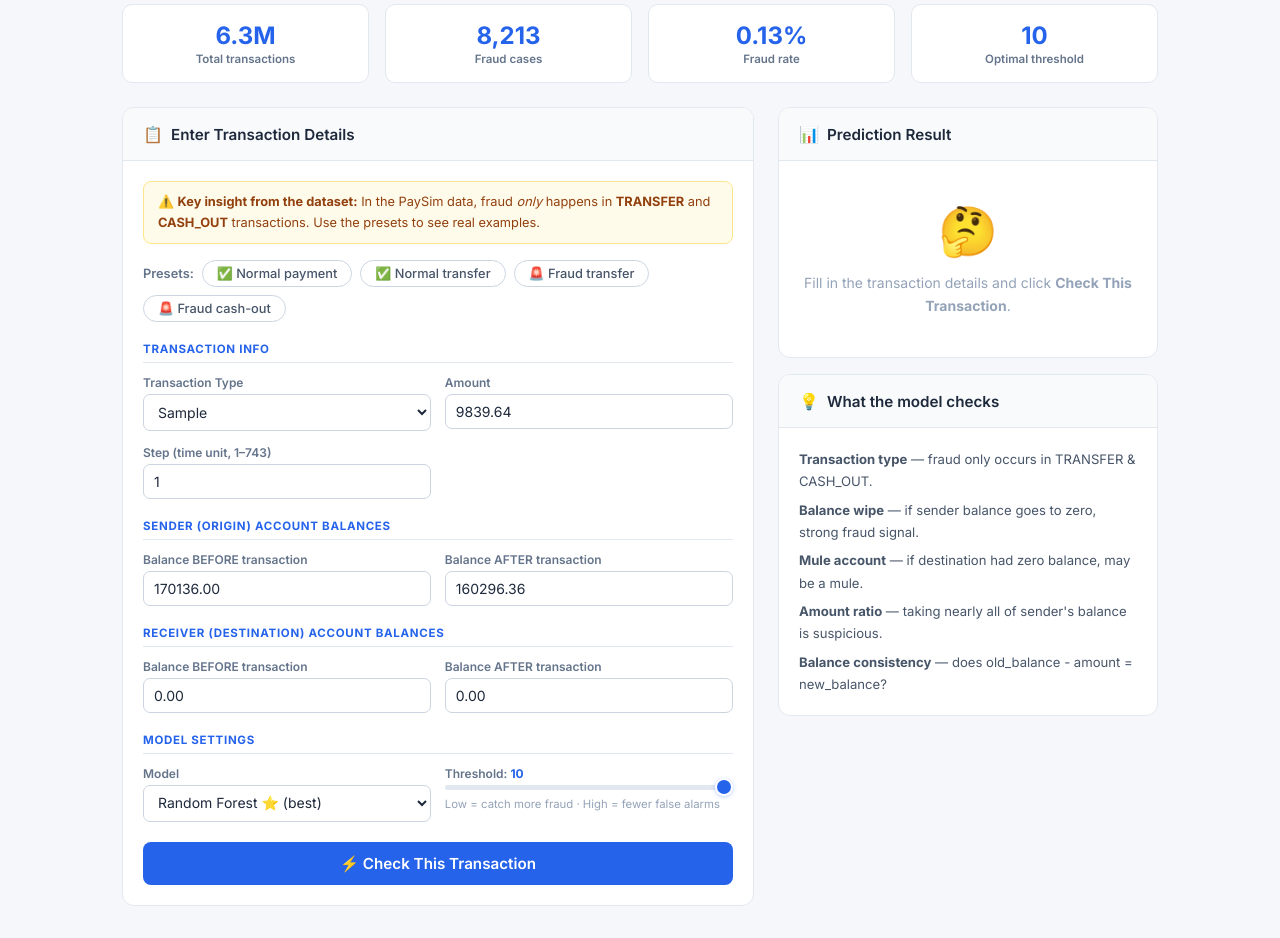
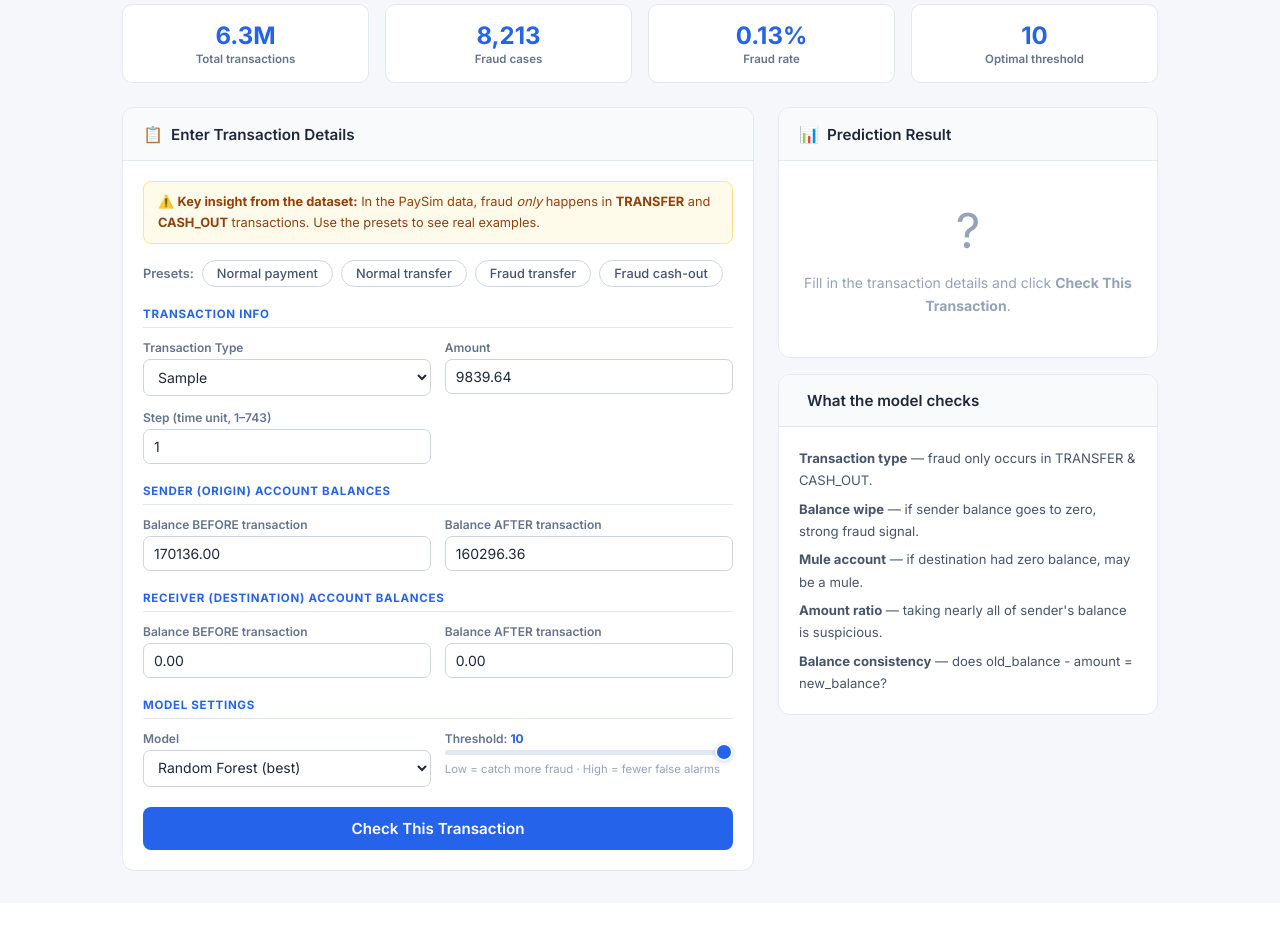
Before and after one commit to smruti-alegaonkar/Fraud-Detection-System-for-Financial-Transactions, a Flask app: template app/templates/index.html in a window 1280 px wide. Shown: the part 225-1163 px from the top of the page. After the commit the page ends 1096 px from the top, so only its background shows below. Run offline with Flask 3, Linux system fonts and the light colour scheme; the template is opened without the code that fills it: most values are stand-ins (such as "Sample title", 1, 10 or a date in 2020); parts of the project's set-up code (start-up, migrations or seed data) failed here and were passed over.

Commit message:
UI modifications

```diff
--- a/app/templates/index.html
+++ b/app/templates/index.html
@@ -139,10 +139,10 @@
 
         <div class="preset-row">
           <label>Presets:</label>
-          <button class="preset-btn" onclick="loadPreset('normal_payment')">✅ Normal payment</button>
-          <button class="preset-btn" onclick="loadPreset('normal_transfer')">✅ Normal transfer</button>
-          <button class="preset-btn" onclick="loadPreset('fraud_transfer')">🚨 Fraud transfer</button>
-          <button class="preset-btn" onclick="loadPreset('fraud_cashout')">🚨 Fraud cash-out</button>
+          <button class="preset-btn" onclick="loadPreset('normal_payment')"> Normal payment</button>
+          <button class="preset-btn" onclick="loadPreset('normal_transfer')"> Normal transfer</button>
+          <button class="preset-btn" onclick="loadPreset('fraud_transfer')">Fraud transfer</button>
+          <button class="preset-btn" onclick="loadPreset('fraud_cashout')"> Fraud cash-out</button>
         </div>
 
         <form id="txnForm">
@@ -195,7 +195,7 @@
             <div class="form-group">
               <label class="fl">Model</label>
               <select id="modelSelect">
-                <option value="rf">Random Forest ⭐ (best)</option>
+                <option value="rf">Random Forest (best)</option>
                 <option value="lr">Logistic Regression</option>
               </select>
             </div>
@@ -210,7 +210,7 @@
             </div>
           </div>
 
-          <button type="submit" class="submit-btn" id="submitBtn">⚡ Check This Transaction</button>
+          <button type="submit" class="submit-btn" id="submitBtn"> Check This Transaction</button>
         </form>
 
       </div>
@@ -221,14 +221,14 @@
         <div class="card-head"><span>📊</span><h2>Prediction Result</h2></div>
         <div id="resultBody">
           <div class="placeholder-state">
-            <div class="big-icon">🤔</div>
+            <div class="big-icon">?</div>
             <p>Fill in the transaction details and click <strong>Check This Transaction</strong>.</p>
           </div>
         </div>
       </div>
 
       <div class="card" style="margin-top:1rem">
-        <div class="card-head"><span>💡</span><h2>What the model checks</h2></div>
+        <div class="card-head"><span></span><h2>What the model checks</h2></div>
         <div class="card-body" style="font-size:0.82rem;color:#475569;line-height:1.7">
           <p><strong>Transaction type</strong> — fraud only occurs in TRANSFER & CASH_OUT.</p>
           <p style="margin-top:6px"><strong>Balance wipe</strong> — if sender balance goes to zero, strong fraud signal.</p>
@@ -306,7 +306,7 @@ document.getElementById('txnForm').addEventListener('submit', async (e) => {
       `<div class="placeholder-state"><div class="big-icon">⚠️</div><p>Error: ${err.message}</p></div>`;
   } finally {
     btn.disabled = false;
-    btn.innerHTML = '⚡ Check This Transaction';
+    btn.innerHTML = 'Check This Transaction';
   }
 });
 
@@ -315,8 +315,8 @@ function renderResult(d) {
   const pct = d.probability_pct;
   const barClass = pct < 15 ? 'low' : pct < 40 ? 'mid' : pct < d.threshold_used*100 ? 'high' : 'fraud-color';
   const flagsHtml = d.flags && d.flags.length
-    ? d.flags.map(f => `<div class="flag-item">⚠️ ${f}</div>`).join('')
-    : `<div class="no-flags">✅ No suspicious patterns detected.</div>`;
+    ? d.flags.map(f => `<div class="flag-item">${f}</div>`).join('')
+    : `<div class="no-flags"> No suspicious patterns detected.</div>`;
 
   document.getElementById('resultBody').innerHTML = `
     <div class="verdict-box">
```
Also changed, not shown: app/templates/dashboard.html (+8 -8 lines), app/templates/simulate.html (+5 -5 lines).
